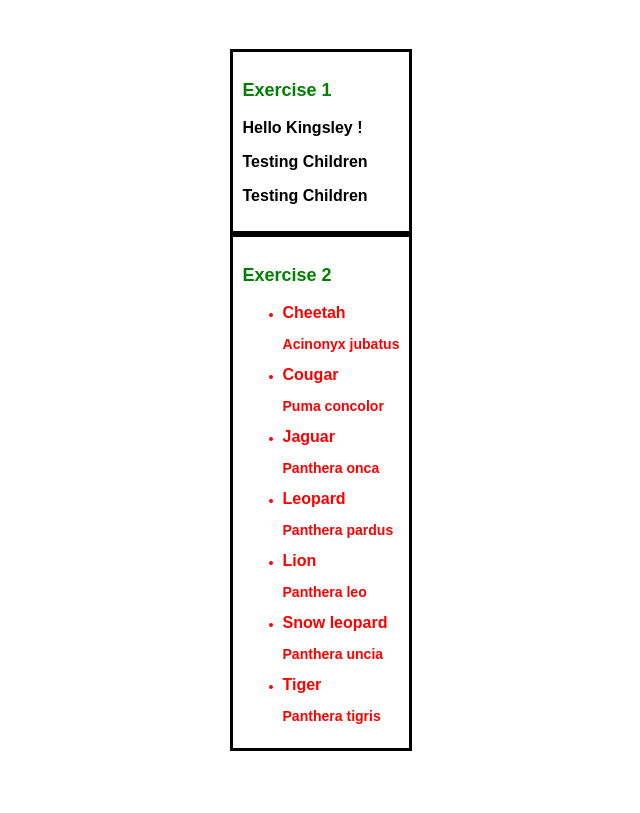
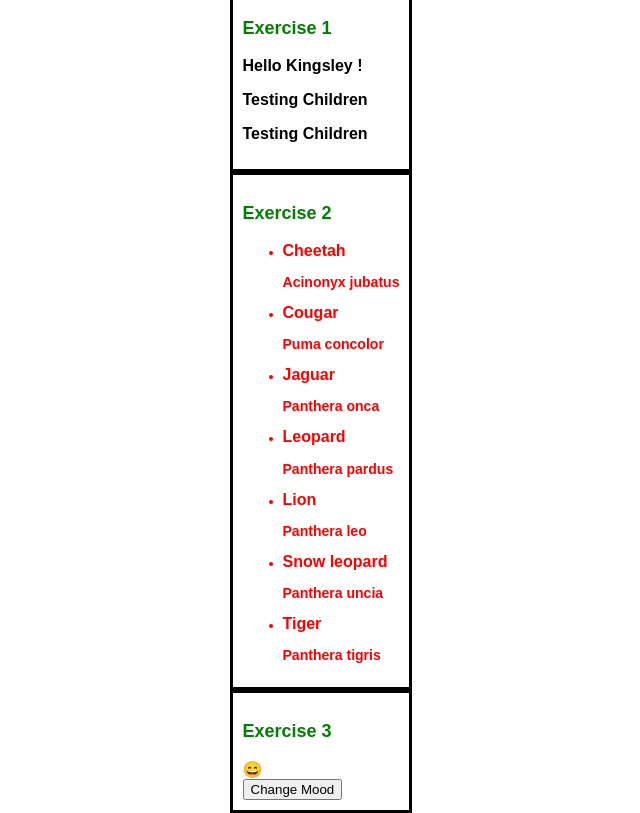
Before and after one commit to dalmirPereira/module6_labWork, a React (Vite) app in the folder Module6-labWork/: page / in a window 1280 px wide. Shown: the whole page, without its empty margins (319-959 px from the left). Built offline with nearby package versions, Linux system fonts and the light colour scheme.

Commit message:
Added Emoji.jsx (Lab Exercise 3)

```diff
--- a/Module6-labWork/package.json
+++ b/Module6-labWork/package.json
@@ -10,8 +10,10 @@
     "preview": "vite preview"
   },
   "dependencies": {
+    "node-emoji": "^2.2.0",
     "react": "^19.0.0",
-    "react-dom": "^19.0.0"
+    "react-dom": "^19.0.0",
+    "react-emoji": "^0.5.0"
   },
   "devDependencies": {
     "@eslint/js": "^9.21.0",
--- a/Module6-labWork/src/App.jsx
+++ b/Module6-labWork/src/App.jsx
@@ -1,11 +1,10 @@
-import { useState } from 'react'
 import './App.css'
 import Greeting from './components/Greeting'
 import Exercises from './components/Exercises'
 import BigCats from './components/BigCats'
+import Emoji from './components/Emoji'
 
 function App() {
-  const [count, setCount] = useState(0)
 
   return (
     <>
@@ -20,6 +19,11 @@ function App() {
         <Exercises name="Exercise 2"></Exercises>
         <BigCats></BigCats>
       </div>
+
+      <div className="exerciseBox">
+        <Exercises name="Exercise 3"></Exercises>
+        <Emoji></Emoji>
+      </div>
     </>
   )
 }
--- /dev/null
+++ b/Module6-labWork/src/components/Emoji.jsx
@@ -0,0 +1,47 @@
+//------------------- Module 6: Lab Exercise 3 ------------------------
+
+import { useState } from "react";
+import * as emoji from "node-emoji";
+
+function Button({ onClick, children }) {
+    return (
+        <div>
+            <button onClick={onClick}>
+                {children}
+            </button>
+        </div>
+    )
+}
+
+function getMood(mood) {
+    let newMood = '';
+
+    if (mood == ":smile:") {
+        newMood = ":heart_eyes:";
+    } else if (mood == ":heart_eyes:") {
+        newMood = ":sob:";
+    } else if (mood == ":sob:") {
+        newMood = ":smile:";
+    }
+
+    return newMood;
+}
+
+function Emoji() {
+
+    const [mood, setMood] = useState(":smile:");
+
+    return (
+        <>
+            <div>{emoji.emojify(mood)}</div>
+
+            <Button onClick={() => setMood(getMood(mood))}>
+                Change Mood
+            </Button>
+        </>
+    )
+}
+
+
+
+export default Emoji;
```
Also changed, not shown: 1 other file (tests, documents, lock files or other folders).
